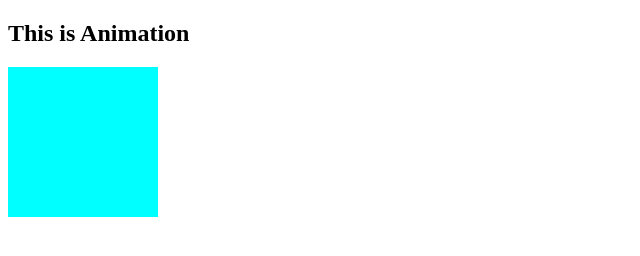
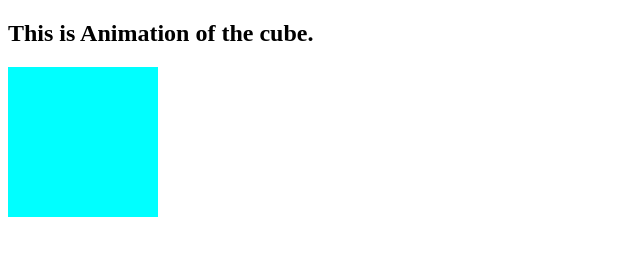
Before and after one commit to UsamaBinAbdulWahid/MernDev_Assignments, a plain HTML site: page animate loader/animate.html in a window 1280 px wide. Shown: the whole page, without its empty margins (0-640 px from the left). Drawn offline with Linux system fonts and the light colour scheme.

Commit message:
Update animate.html

```diff
--- a/animate loader/animate.html
+++ b/animate loader/animate.html
@@ -29,7 +29,7 @@
         }
     </style>
 
-    <h2>This is Animation</h2>
+    <h2>This is Animation of the cube.</h2>
     <div class="animate">
 
     </div>
```
